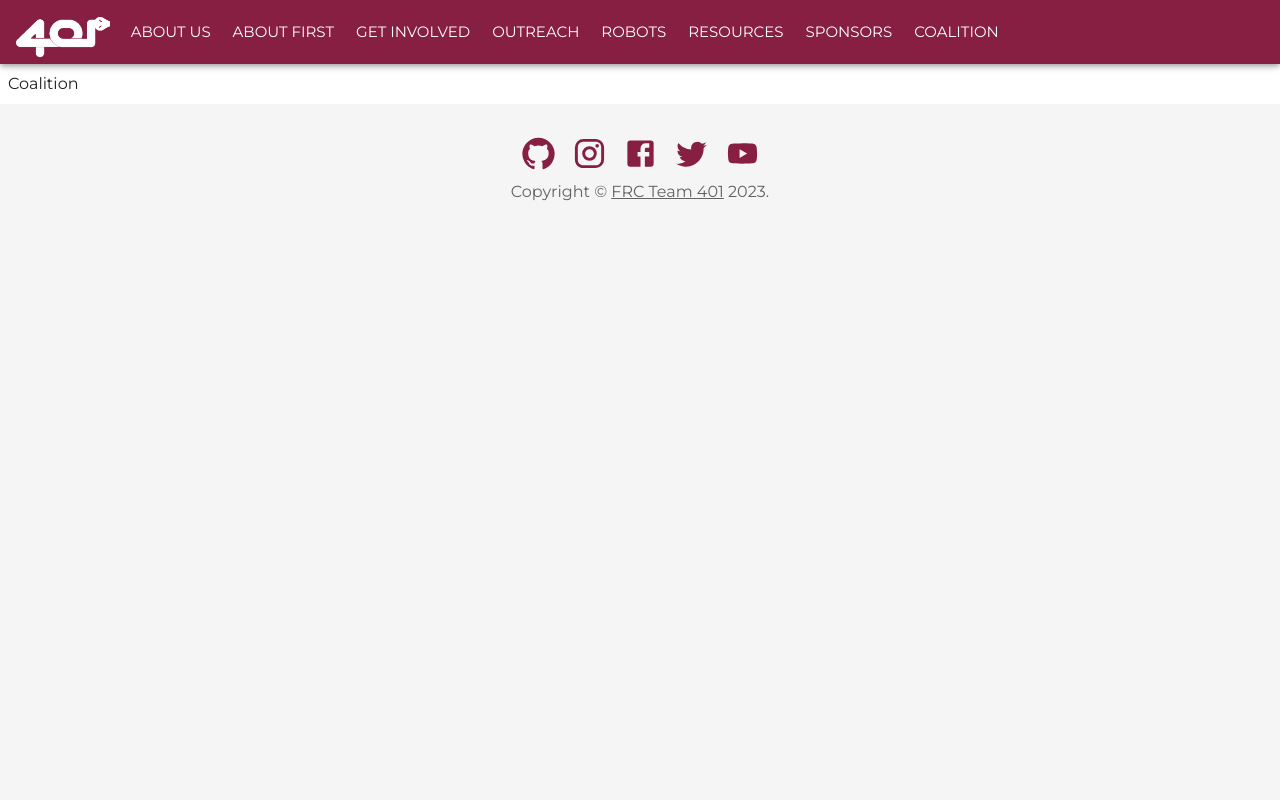
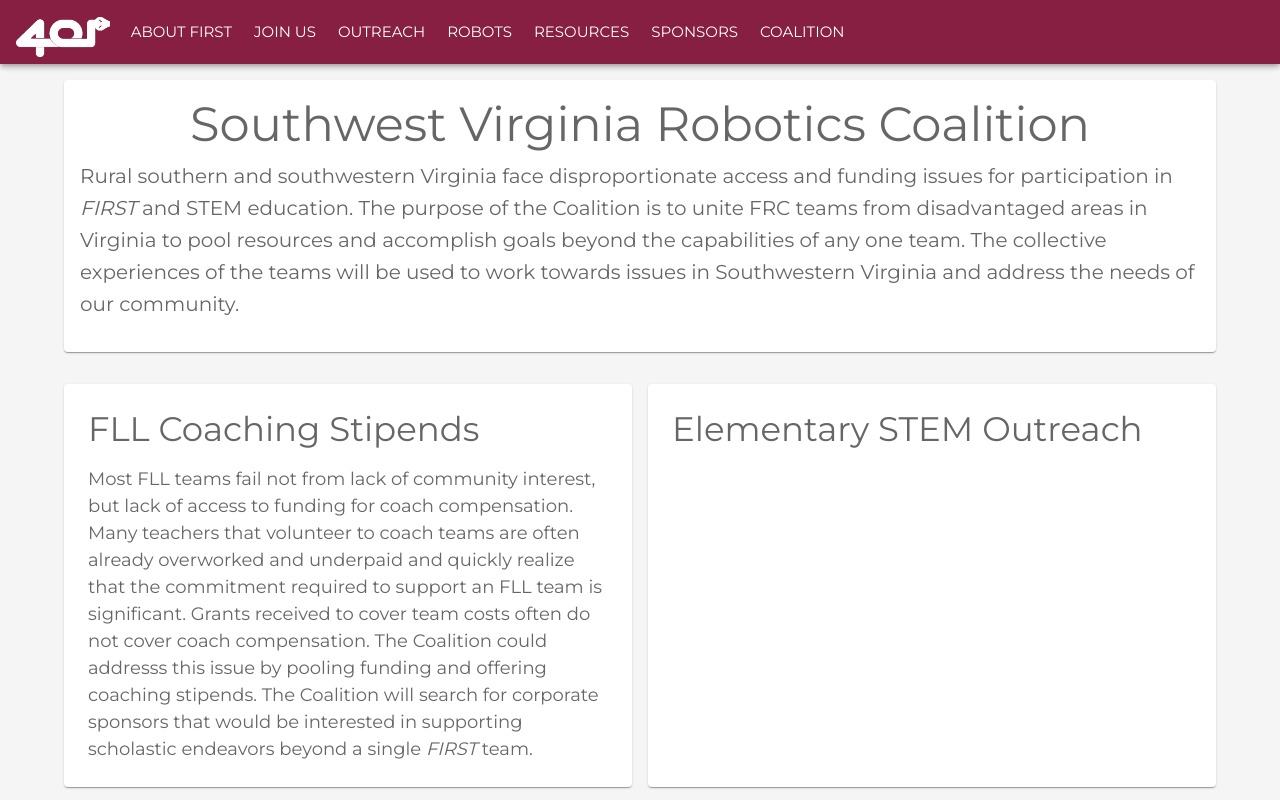
Before and after one commit to team401/team401.github.io, a React (Create React App) app: page /coalition in a window 1280 px wide. Shown: the top 800 px of the page. Built offline with nearby package versions, Linux system fonts and the light colour scheme.

Commit message:
Start of coalition, minor update to app bar

```diff
--- a/src/App.tsx
+++ b/src/App.tsx
@@ -22,7 +22,7 @@
 const pages: PageType[] = [
   { path: "/", title: "About Us", elem: <About /> },
   { path: "/first", title: "About FIRST", elem: <AboutFirst /> },
-  { path: "/involved", title: "Get Involved", elem: <Involved /> },
+  { path: "/involved", title: "Join Us", elem: <Involved /> },
   { path: "/outreach", title: "Outreach", elem: <Outreach /> },
   { path: "/robots", title: "Robots", elem: <Robots /> },
   { path: "/resources", title: "Resources", elem: <Resources /> },
@@ -36,6 +36,7 @@
       <TeamAppBar pages={pages} />
       <Box sx={{ height: "5vh" }}></Box>
       <Routes>
+        <Route path="/" element={<About />} />
         {pages.map((page) => (
           <Route path={page.path} element={page.elem} key={page.path} />
         ))}
--- a/src/CoalitionPage.tsx
+++ b/src/CoalitionPage.tsx
@@ -1,15 +1,109 @@
 import * as React from "react";
 import Container from "@mui/material/Container";
 import Box from "@mui/material/Box";
+import { Card, Grid, Link, Paper, Typography } from "@mui/material";
+
+type coalitionGoal = {
+  title: string;
+  description?: JSX.Element;
+};
+
+const objectives: coalitionGoal[] = [
+  {
+    title: "FLL Coaching Stipends",
+    description: (
+      <>
+        Most FLL teams fail not from lack of community interest, but lack of
+        access to funding for coach compensation. Many teachers that volunteer
+        to coach teams are often already overworked and underpaid and quickly
+        realize that the commitment required to support an FLL team is
+        significant. Grants received to cover team costs often do not cover
+        coach compensation. The Coalition could addresss this issue by pooling
+        funding and offering coaching stipends. The Coalition will search for
+        corporate sponsors that would be interested in supporting scholastic
+        endeavors beyond a single <i>FIRST</i> team.
+      </>
+    ),
+  },
+  { title: "Elementary STEM Outreach", description: <></> },
+  { title: "Open Source Scouting Data", description: <></> },
+  { title: "STEM Bill Advocacy", description: <></> },
+  { title: "Gender Diversity Initiatives", description: <></> },
+  { title: "Travel Equity Grants", description: <></> },
+];
 
 export default function Coalition() {
   return (
-    <>
-      <Container disableGutters maxWidth={false} sx={{ paddingTop: 3 }}>
-        <Box sx={{ bgcolor: "background.paper", p: 1 }} component="footer">
-          Coalition
-        </Box>
-      </Container>
-    </>
+    <Container maxWidth="lg" sx={{ pt: 5 }}>
+      <Box textAlign="center">
+        <Grid xs={12}>
+          <Card sx={{ mb: 4, p: 2, mx: 0 }}>
+            <Typography
+              variant="h3"
+              align="left"
+              color="text.secondary"
+              component="h1"
+              textAlign="center"
+              paddingBottom={1}
+            >
+              Southwest Virginia Robotics Coalition
+            </Typography>
+            <Typography
+              variant="h6"
+              align="left"
+              color="text.secondary"
+              component="h1"
+              paddingBottom={2}
+            >
+              Rural southern and southwestern Virginia face disproportionate
+              access and funding issues for participation in <i>FIRST</i> and
+              STEM education. The purpose of the Coalition is to unite FRC teams
+              from disadvantaged areas in Virginia to pool resources and
+              accomplish goals beyond the capabilities of any one team. The
+              collective experiences of the teams will be used to work towards
+              issues in Southwestern Virginia and address the needs of our
+              community.
+            </Typography>
+          </Card>
+        </Grid>
+        <Grid
+          container
+          rowSpacing={{ xs: 0, md: 5 }}
+          columnSpacing={{ xs: 0, md: 2 }}
+          sx={{ pt: 0, mt: 0 }}
+        >
+          {objectives.map((goal) => (
+            <Grid
+              item
+              xs={12}
+              md={6}
+              marginBottom={{ xs: 6, md: 2 }}
+              key={goal.title}
+            >
+              <Paper sx={{ p: 3, minHeight: "100%" }}>
+                <Typography
+                  variant="h4"
+                  align="left"
+                  color="text.secondary"
+                  component="h1"
+                  paddingBottom={2}
+                >
+                  {goal.title}
+                </Typography>
+                <Typography
+                  variant="body1"
+                  align="left"
+                  color="text.secondary"
+                  fontSize="large"
+                  component="p"
+                >
+                  {goal.description}
+                </Typography>
+              </Paper>
+            </Grid>
+          ))}
+        </Grid>
+      </Box>
+    </Container>
   );
 }
--- a/src/InvolvedPage.tsx
+++ b/src/InvolvedPage.tsx
@@ -10,7 +10,6 @@
   const theme = useTheme();
 
   return (
-    <>
     <Container maxWidth="lg" sx={{ pt: 5 }}>
       <Box textAlign="center">
         <Grid xs={12}>
@@ -23,7 +22,7 @@
               textAlign="center"
               paddingBottom={1}
             >
-                Get Involved
+              Join Us!
             </Typography>
             <Typography
               variant="h6"
@@ -32,9 +31,9 @@
               component="h1"
               paddingBottom={2}
             >
-                Are you located in Montgomery County, VA and interested in
+              Are you located in Montgomery County, Virginia and interested in
               joining Team 401 as a student or mentor? Find out more about our
-                prerequisites and team strucutre in the sections below and then{" "}
+              prerequisites and team structure in the sections below and then{" "}
               <Link href="mailto:401frc@gmail.com" target="_blank">
                 contact us
               </Link>
@@ -85,6 +84,5 @@
         </Grid>
       </Box>
     </Container>
-    </>
   );
 }
--- a/src/TeamAppBar.tsx
+++ b/src/TeamAppBar.tsx
@@ -48,9 +48,11 @@
     <AppBar position="fixed" style={{ background: "secondary" }}>
       <Container disableGutters maxWidth={false}>
         <Toolbar disableGutters>
+          <Link to={"/"}>
             <Box sx={{ display: { xs: "none", lg: "flex" }, paddingLeft: 2 }}>
               {logoImage}
             </Box>
+          </Link>
           <Drawer anchor="left" open={open} onClose={toggleDrawer(false)}>
             <List
               component="nav"
@@ -88,7 +90,9 @@
               <MenuIcon />
             </IconButton>
           </Box>
+          <Link to="/">
             <Box sx={{ display: { xs: "flex", lg: "none" } }}>{logoImage}</Box>
+          </Link>
           <Typography
             variant="h5"
             noWrap
@@ -105,18 +109,26 @@
             }}
           ></Typography>
           <Box sx={{ flexGrow: 1, display: { xs: "none", lg: "flex" } }}>
-            {props.pages.map((page) => (
+            {props.pages.map((page) =>
+              page.path === "/" ? null : (
                 <Button
                   component={Link}
                   to={page.path}
                   key={page.title}
                   onClick={toggleDrawer(false)}
                   size="large"
-                sx={{ my: 0, py: 0, color: "white", display: "block", textAlign: "center" }}
+                  sx={{
+                    my: 0,
+                    py: 0,
+                    color: "white",
+                    display: "block",
+                    textAlign: "center",
+                  }}
                 >
                   {page.title}
                 </Button>
-            ))}
+              )
+            )}
           </Box>
         </Toolbar>
       </Container>
```
Also changed, not shown: src/FirstPage.tsx (+6 -8 lines), src/RobotsPage.tsx (+3 -5 lines). Lines whose indentation alone changed are shown as unchanged.
